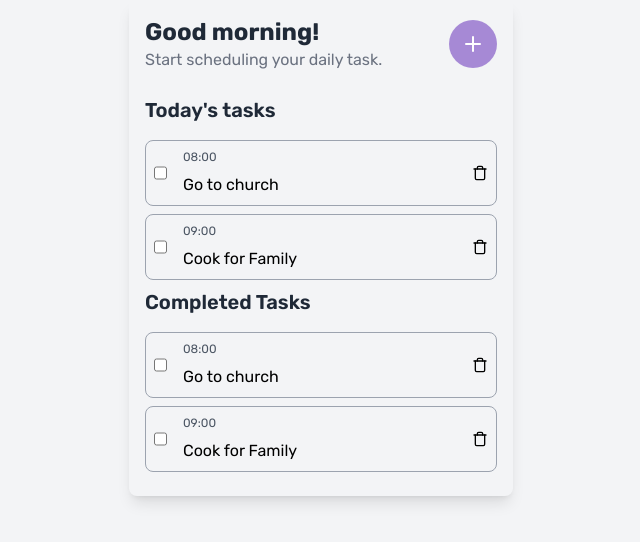
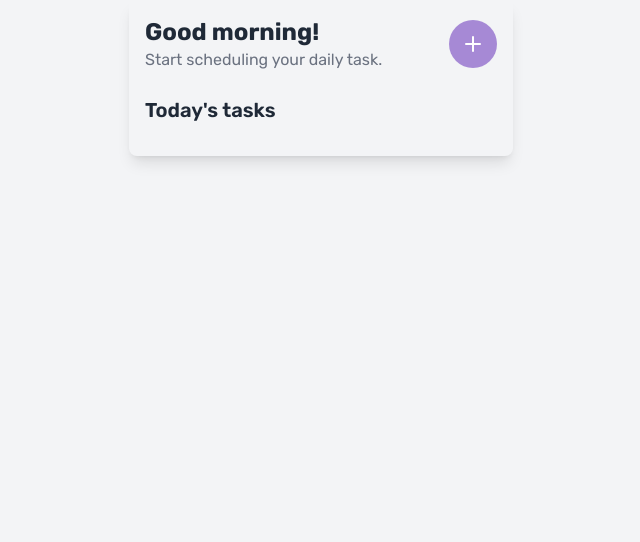
Before and after one commit to JBisente/TodoListApp, a React (Vite) app: page / in a window 1280 px wide. Shown: the top 542 px of the page, without its empty margins (319-959 px from the left). Built offline with nearby package versions, Linux system fonts and the light colour scheme.

Commit message:
added completed

```diff
--- a/src/Modal.jsx
+++ b/src/Modal.jsx
@@ -5,12 +5,13 @@ function Modal({ open, onClose, addTask }) {
   const [task, setTask] = useState({
     time: "",
     task: "",
+    completed: false,
   });
 
   function handleSubmit(e) {
     e.preventDefault();
     addTask(task);
-    setTask({ time: "", task: "" });
+    setTask({ time: "", task: "", completed: false });
     onClose();
   }
 
@@ -29,7 +30,7 @@ function Modal({ open, onClose, addTask }) {
             <label>Name</label>
             <input
               onChange={(e) => setTask({ ...task, task: e.target.value })}
-              value={task.name}
+              value={task.task}
               type="text"
               className="rounded-lg border border-gray-400 bg-transparent px-2 py-4"
             />
--- a/src/TodoList.jsx
+++ b/src/TodoList.jsx
@@ -11,15 +11,31 @@ const TodoList = () => {
   };
 
   // TASKS
-  const [tasks, setTasks] = useState([
-    { time: "08:00", task: "Go to church" },
-    { time: "09:00", task: "Cook for Family" },
-  ]);
+  const [tasks, setTasks] = useState([]);
 
   function addTask(newTask) {
     setTasks((t) => [...t, newTask]);
   }
-  function deleteTask(index) {}
+
+  // DELETE A TASK
+  function deleteTask(index) {
+    const updatedTasks = tasks.filter(
+      (_, currentIndex) => currentIndex !== index,
+    );
+    setTasks(updatedTasks);
+  }
+
+  function handleCheck(index) {
+    setTasks(
+      tasks.map((task, i) => {
+        if (i === index) {
+          return { ...task, completed: !task.completed };
+        } else {
+          return task;
+        }
+      }),
+    );
+  }
 
   // MODAL
   const [open, setOpen] = useState(false);
@@ -56,35 +72,20 @@ const TodoList = () => {
                   className="my-2 flex items-center justify-between rounded-lg border border-gray-400 p-2"
                 >
                   <div className="flex gap-4">
-                    <input type="checkbox" />
+                    <input
+                      type="checkbox"
+                      checked={task.completed}
+                      onChange={() => handleCheck(index)}
+                    />
                     <div className="flex flex-col gap-2">
                       <p className="text-xs text-gray-600">{task.time}</p>
-                      <p>{task.task}</p>
+                      <p className={`${task.completed ? "line-through" : ""}`}>
+                        {task.task}
+                      </p>
                     </div>
                   </div>
                   <div>
                     <Trash size={16} onClick={() => deleteTask(index)} />
-                  </div>
-                </li>
-              );
-            })}
-          </ol>
-          <h2 className="mb-4 text-xl font-semibold text-gray-800">
-            Completed Tasks
-          </h2>
-          <ol>
-            {tasks.map((task, index) => {
-              return (
-                <li className="my-2 flex items-center justify-between rounded-lg border border-gray-400 p-2">
-                  <div className="flex gap-4">
-                    <input type="checkbox" />
-                    <div className="flex flex-col gap-2">
-                      <p className="text-xs text-gray-600">{task.time}</p>
-                      <p>{task.task}</p>
-                    </div>
-                  </div>
-                  <div>
-                    <Trash size={16} />
                   </div>
                 </li>
               );
```
